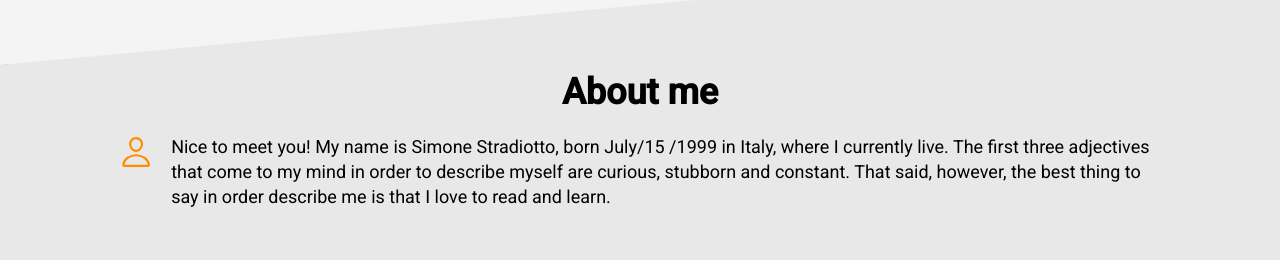
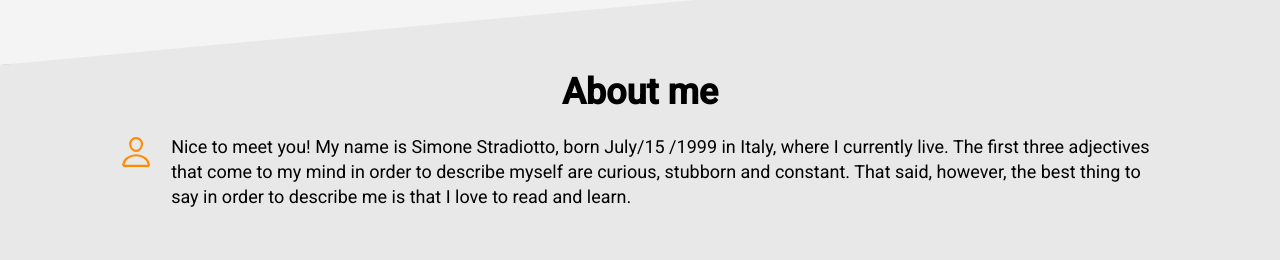
Before and after one commit to simonestradiotto/simonestradiotto.github.io, a website: page index.html in a window 1280 px wide. Shown: the part 780-1040 px from the top of the page. Drawn offline with nearby package versions, Linux system fonts and the light colour scheme.

Commit message:
Final commit

```diff
--- a/index.html
+++ b/index.html
@@ -119,7 +119,7 @@
                 /1999 in Italy, where I currently live. The first three
                 adjectives that come to my mind in order to describe myself are
                 curious, stubborn and constant. That said, however, the best
-                thing to say in order describe me is that I love to read and
+                thing to say in order to describe me is that I love to read and
                 learn.
               </p>
             </div>
```
